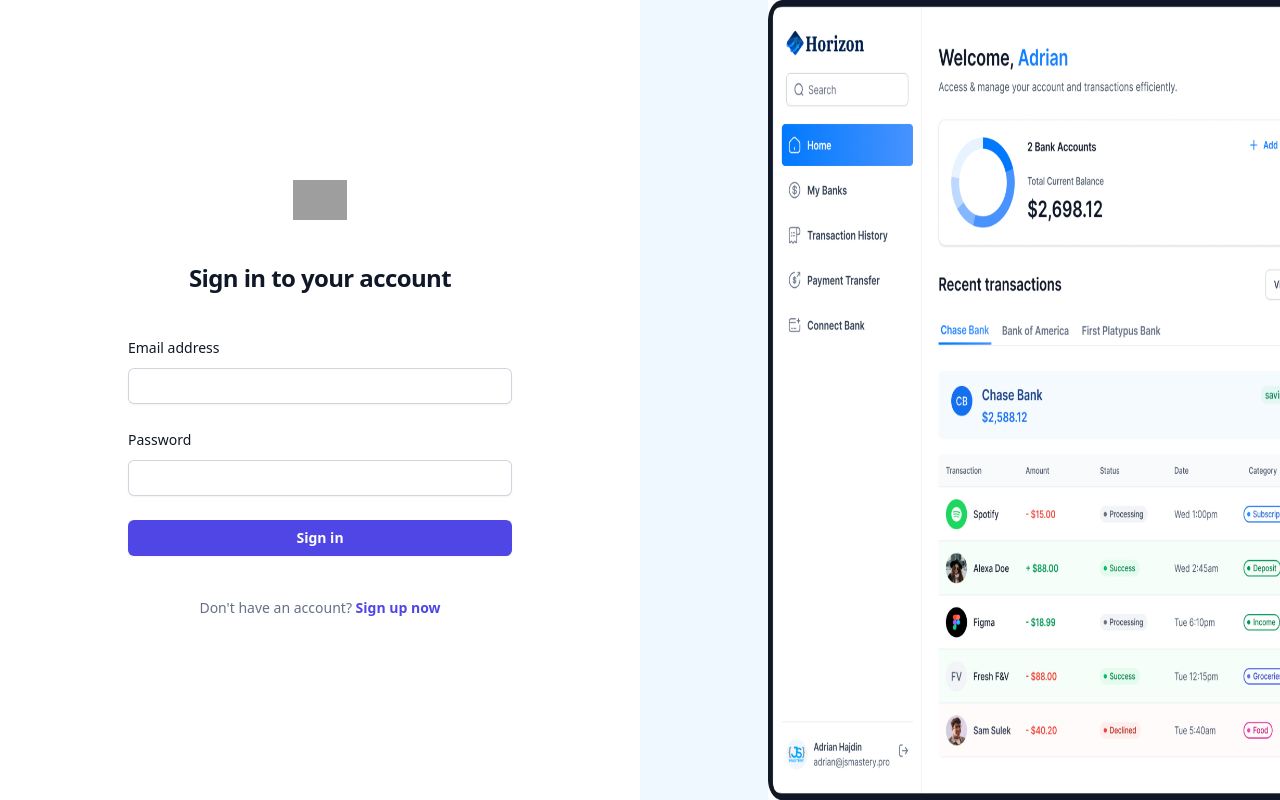
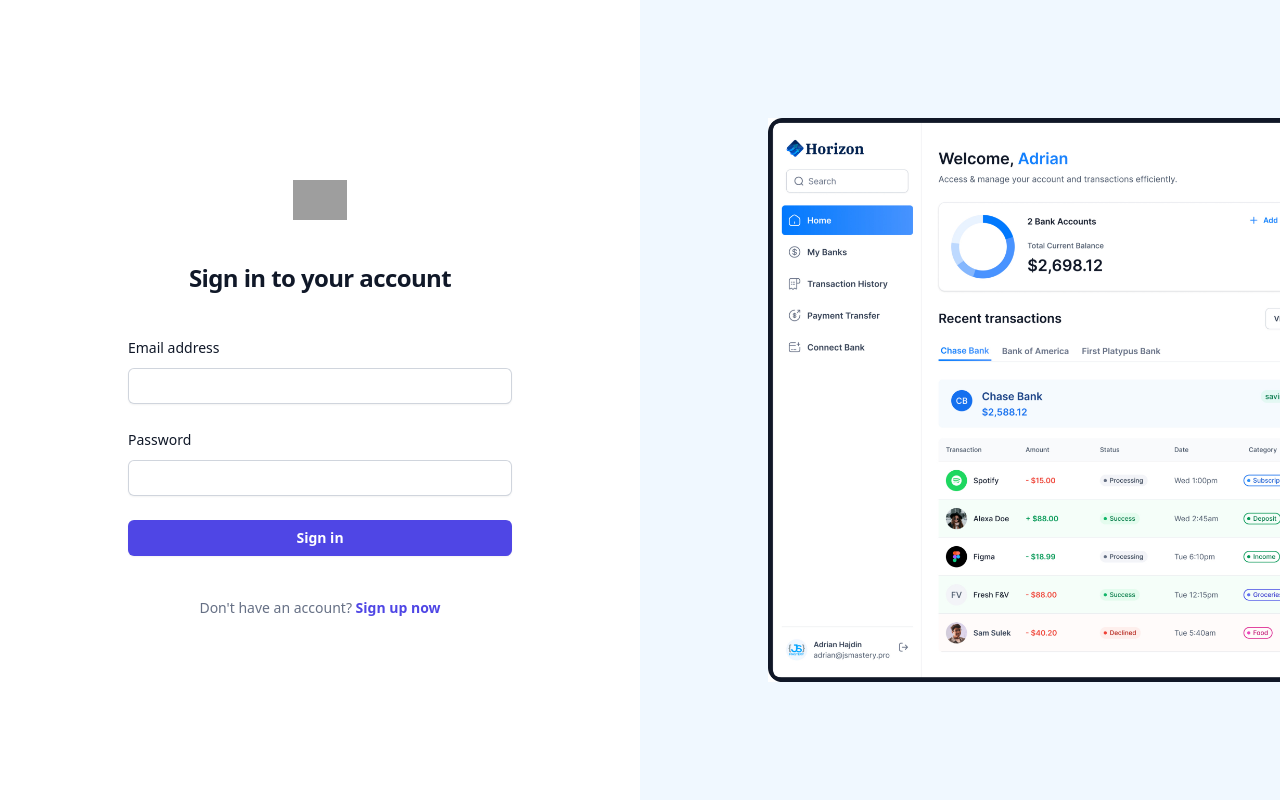
Before and after one commit to S-P-Sreelakshmi630/Xeon, a React (Vite) app in the folder client/: page / in a window 1280 px wide. Built offline with nearby package versions, Linux system fonts and the light colour scheme; grey boxes are pictures that could not be loaded.

Commit message:
Update Authorise.css

```diff
--- a/client/src/components/Authorize/Authorise.css
+++ b/client/src/components/Authorize/Authorise.css
@@ -34,7 +34,7 @@
     border: 0;
     padding: 0;
     width: 80%;
-    height: 800px;
+    height: auto;
 }
 
 @media (max-width: 768px) {
```
